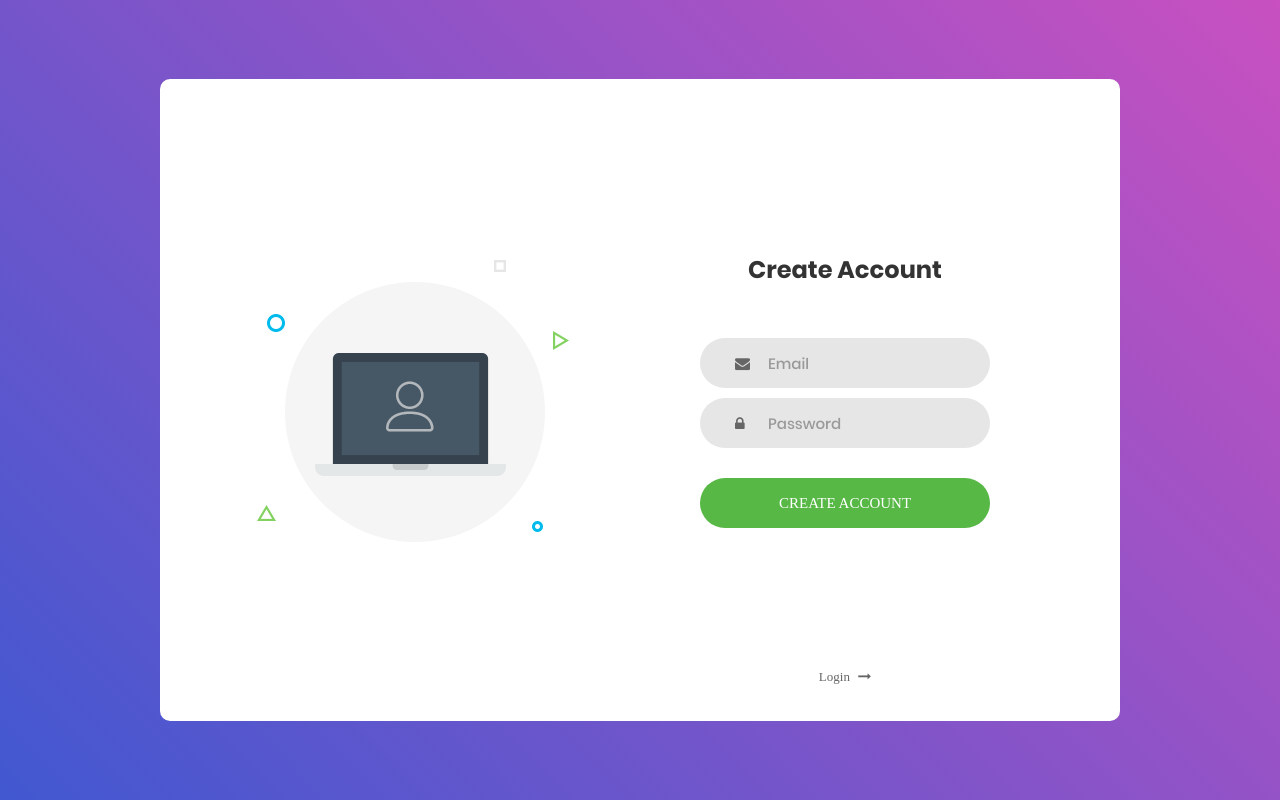
After one commit to Nanditha30/SkillUpCOSC_Django, a Django app: page /CreateAccount/ in a window 1280 px wide. The commit adds this page. Run offline with Django 3.2, Linux system fonts and the light colour scheme; some libraries are stand-ins or nearby versions; some web fonts are replaced.

Commit message:
Added Register functionality to login

```diff
--- a/Adminpage/Templates/login.html
+++ b/Adminpage/Templates/login.html
@@ -68,9 +68,9 @@
 					</div>
 
 					<div class="text-center p-t-136">
-						<a class="txt2" href="#">
+						<a class="txt2" href="{% url 'register' %}">
 							Create your Account
-							<i class="fa fa-long-arrow-right m-l-5" aria-hidden="true"></i>
+						    <i class="fa fa-long-arrow-right m-l-5" aria-hidden="true"></i>
 						</a>
 					</div>
 				</form>
--- /dev/null
+++ b/Adminpage/Templates/register.html
@@ -0,0 +1,93 @@
+{% load static %}
+<!DOCTYPE html>
+<html lang="en">
+<head>
+	<title>Create Account V1</title>
+	<meta charset="UTF-8">
+	<meta name="viewport" content="width=device-width, initial-scale=1">
+<!--===============================================================================================-->
+	<link rel="icon" type="image/png" href="{% static 'images/icons/favicon.ico' %}"/>
+<!--===============================================================================================-->
+	<link rel="stylesheet" type="text/css" href=" {% static 'vendor/bootstrap/css/bootstrap.min.css' %}">
+<!--===============================================================================================-->
+	<link rel="stylesheet" type="text/css" href="{% static 'fonts/font-awesome-4.7.0/css/font-awesome.min.css' %}">
+<!--===============================================================================================-->
+	<link rel="stylesheet" type="text/css" href="{% static 'vendor/animate/animate.css' %}">
+<!--===============================================================================================-->
+	<link rel="stylesheet" type="text/css" href="{% static 'vendor/css-hamburgers/hamburgers.min.css' %}">
+<!--===============================================================================================-->
+	<link rel="stylesheet" type="text/css" href="{% static 'vendor/select2/select2.min.css' %}">
+<!--===============================================================================================-->
+	<link rel="stylesheet" type="text/css" href="{% static 'css/util.css' %}">
+	<link rel="stylesheet" type="text/css" href="{% static 'css/main.css' %}">
+<!--===============================================================================================-->
+</head>
+<body>
+
+	<div class="limiter">
+		<div class="container-login100">
+			<div class="wrap-login100">
+				<div class="login100-pic js-tilt" data-tilt>
+					<img src="{% static 'images/img-01.png' %}" alt="IMG">
+				</div>
+
+				<form class="login100-form validate-form">
+					<span class="login100-form-title">
+						Create Account
+					</span>
+
+					<div class="wrap-input100 validate-input" data-validate = "Valid email is required: ex@abc.xyz">
+						<input class="input100" type="text" name="email" placeholder="Email">
+						<span class="focus-input100"></span>
+						<span class="symbol-input100">
+							<i class="fa fa-envelope" aria-hidden="true"></i>
+						</span>
+					</div>
+
+					<div class="wrap-input100 validate-input" data-validate = "Password is required">
+						<input class="input100" type="password" name="pass" placeholder="Password">
+						<span class="focus-input100"></span>
+						<span class="symbol-input100">
+							<i class="fa fa-lock" aria-hidden="true"></i>
+						</span>
+					</div>
+
+					<div class="container-login100-form-btn">
+						<button class="login100-form-btn">
+							Create Account
+						</button>
+					</div>
+
+					<div class="text-center p-t-136">
+						<a class="txt2" href="{% url 'login' %}">
+							Login
+							<i class="fa fa-long-arrow-right m-l-5" aria-hidden="true"></i>
+						</a>
+					</div>
+				</form>
+			</div>
+		</div>
+	</div>
+
+
+
+
+<!--===============================================================================================-->
+	<script src="{% static 'vendor/jquery/jquery-3.2.1.min.js' %}"></script>
+<!--===============================================================================================-->
+	<script src="{% static 'vendor/bootstrap/js/popper.js' %}"></script>
+	<script src="{% static 'vendor/bootstrap/js/bootstrap.min.js' %}"></script>
+<!--===============================================================================================-->
+	<script src="{% static 'vendor/select2/select2.min.js' %}"></script>
+<!--===============================================================================================-->
+	<script src="{% static 'vendor/tilt/tilt.jquery.min.js' %}"></script>
+	<script >
+		$('.js-tilt').tilt({
+			scale: 1.1
+		})
+	</script>
+<!--===============================================================================================-->
+	<script src="{% static 'js/main.js' %}"></script>
+
+</body>
+</html>
--- a/Adminpage/login/urls.py
+++ b/Adminpage/login/urls.py
@@ -2,5 +2,6 @@ from django.urls import path
 from . import views
 
 urlpatterns = [
-    path('',views.login,name='login')
+    path('',views.login,name='login'),
+    path('CreateAccount/',views.register,name='register')
 ]
--- a/Adminpage/login/views.py
+++ b/Adminpage/login/views.py
@@ -1,8 +1,11 @@
 from django.shortcuts import render
 from django.http import HttpResponse
+
 # Create your views here.
 
 def login(request):
 
     #return HttpResponse("hello wassup")
     return render(request,'login.html')
+def register(request):
+    return render(request,'register.html')
```
